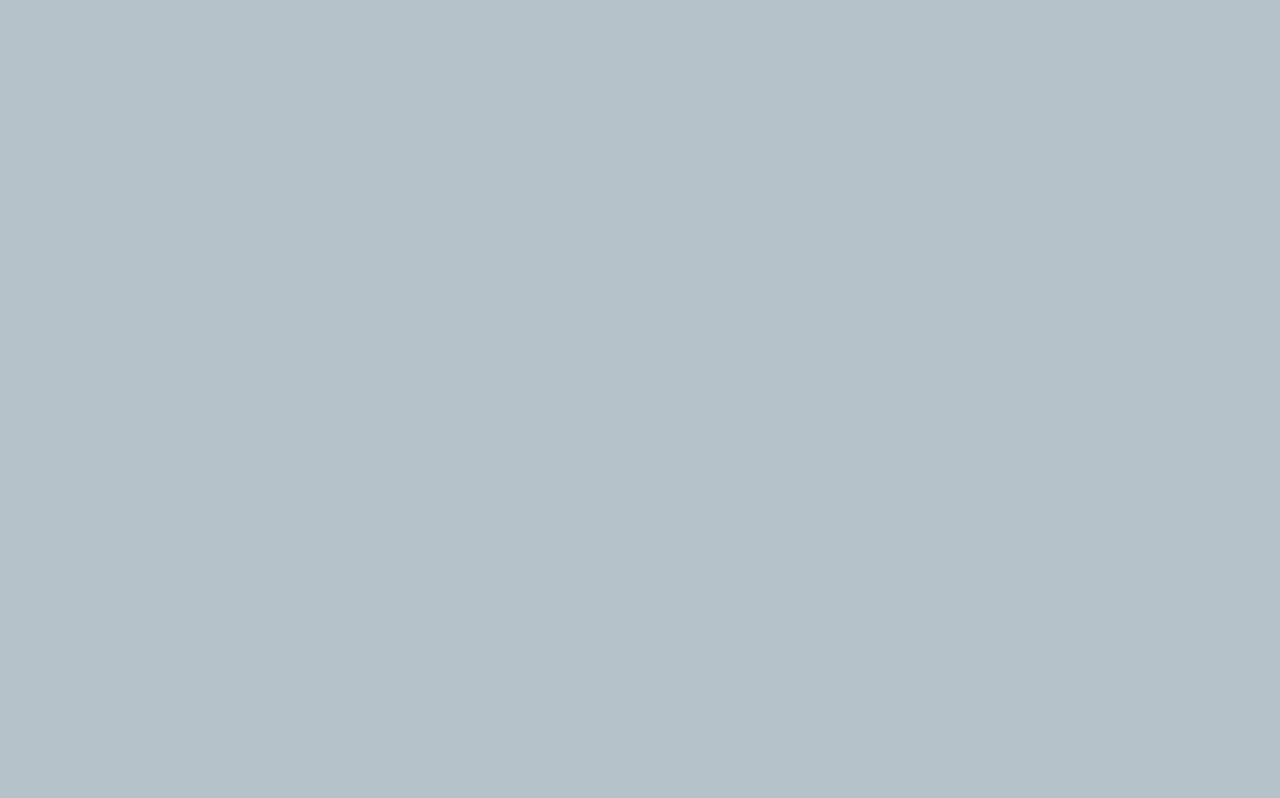
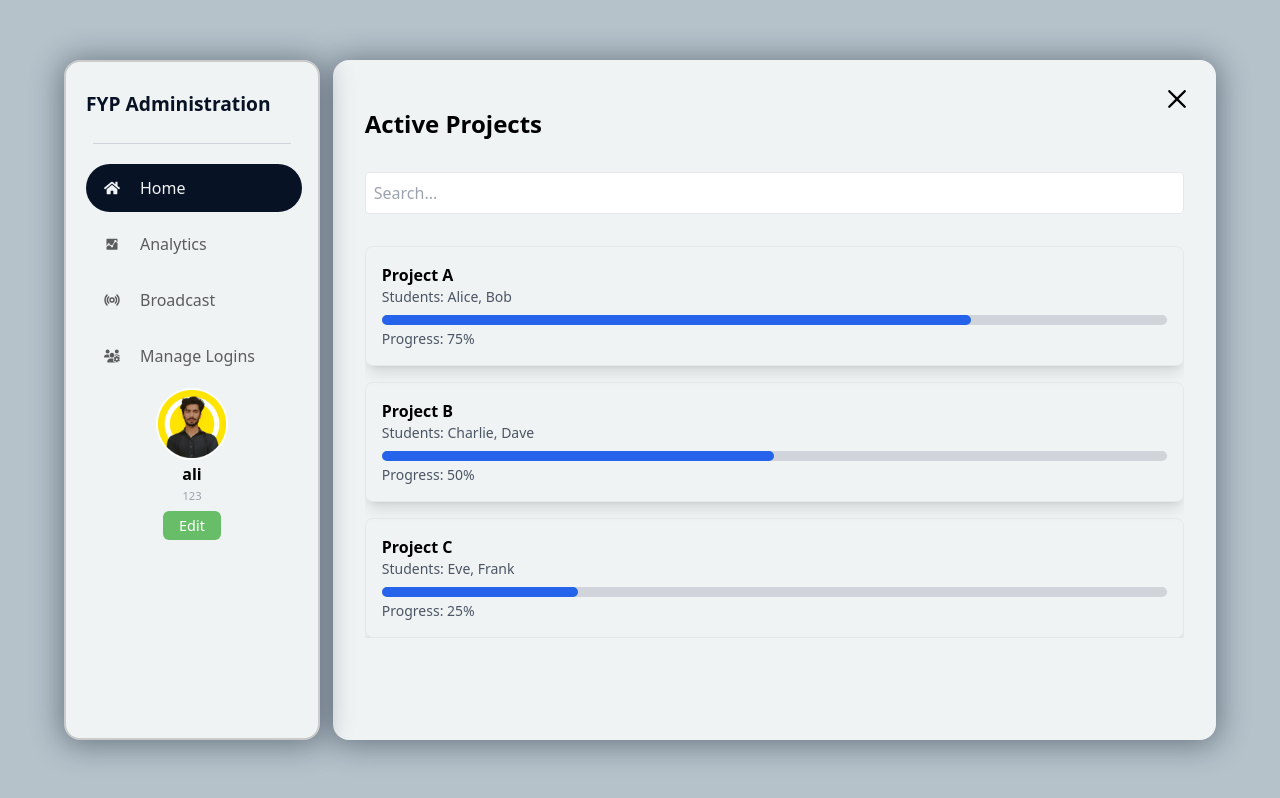
Before and after one commit to mubarakali826/Final-Year-Project-Administration-System, a React (Vite) app: page /admin/projects in a window 1280 px wide. Before the commit this address had no page. Built offline with nearby package versions, Linux system fonts and the light colour scheme.

Commit message:
admin Projects section completed before project details section

```diff
--- a/src/App.jsx
+++ b/src/App.jsx
@@ -12,6 +12,7 @@ import Sidebar from './components/Login/Sidebar/Sidebar';
 import ManageLogins from './components/ADMIN/Manage Logins/ManageLogins';
 import Broadcast from './components/ADMIN/Broadcast/Broadcast';
 import EditProfile from './components/Login/Sidebar/EditProfile';
+import Projects from './components/ADMIN/Projects/Projects';
 
 export default function App() {
   return (
@@ -23,6 +24,7 @@ export default function App() {
         <Route path="/admin/analytics" element={<><AdminAnalytics /><Sidebar/></>} />
         <Route path="/admin/broadcast" element={<><Broadcast /><Sidebar/></>} />
         <Route path="/admin/logins" element={<><ManageLogins /><Sidebar/></>} />
+        <Route path="/admin/projects" element={<><Projects/><Sidebar/></>} />
         <Route path="/edit-profile" element={<><EditProfile /><Sidebar/></>} />
         <Route path="/local/home" element={<LocalHome />} />
         <Route path="/local/documents" element={<LocalDocuments />} />
--- a/src/components/ADMIN/Home/AdminHome.jsx
+++ b/src/components/ADMIN/Home/AdminHome.jsx
@@ -7,13 +7,16 @@ import { FaCircleArrowLeft } from "react-icons/fa6";
 import PiChart from "./PiChart";
 import RecentActivities from "./RecentActivities";
 import QuickLinks from "./QuickLinks";
+import { Link } from "react-router-dom";
 const AdminHome = () => {
   const [hoveredCard, setHoveredCard] = useState(null);
   return (
     <div className="h-screen flex items-center">
       <div className="adminHome gap-4 h-[85%] w-[69%] ml-[26%] rounded-2xl p-8 flex flex-col">
         <div className="number-stats flex gap-4 h-[130px]">
-          <div
+          <Link
+            to="/admin/projects"
+            state={{ card: "active" }} // Pass the card name here
             className="inner-stat rounded-lg relative duration-500"
             onMouseEnter={() => setHoveredCard(1)}
             onMouseLeave={() => setHoveredCard(null)}
@@ -31,15 +34,17 @@ const AdminHome = () => {
                 163
               </div>
             </div>
-          </div>
-          <div
-            className="inner-stat rounded-lg relative"
+          </Link>
+          <Link
+            to="/admin/projects"
+            state={{ card: "completed" }} // Pass the card name here
+            className="inner-stat rounded-lg relative duration-500"
             onMouseEnter={() => setHoveredCard(2)}
             onMouseLeave={() => setHoveredCard(null)}
           >
             <FaCircleArrowLeft
               className={`goto-arrow absolute right-4 top-[15%] text-white transition-opacity duration-300 ${
-                hoveredCard === 2 ? "opacity-100  rotate-180" : "opacity-0"
+                hoveredCard === 2 ? "opacity-100 rotate-180" : "opacity-0"
               }`}
               size={20}
             />
@@ -52,9 +57,11 @@ const AdminHome = () => {
                 23
               </div>
             </div>
-          </div>
-          <div
-            className="inner-stat rounded-lg font-bold relative"
+          </Link>
+          <Link
+            to="/admin/projects"
+            state={{ card: "unassigned" }} // Pass the card name here
+            className="inner-stat rounded-lg relative duration-500"
             onMouseEnter={() => setHoveredCard(3)}
             onMouseLeave={() => setHoveredCard(null)}
           >
@@ -73,9 +80,11 @@ const AdminHome = () => {
                 81
               </div>
             </div>
-          </div>
-          <div
-            className="inner-stat rounded-lg font-bold relative"
+          </Link>
+          <Link
+            to="/admin/projects"
+            state={{ card: "inhouse" }} // Pass the card name here
+            className="inner-stat rounded-lg relative duration-500"
             onMouseEnter={() => setHoveredCard(4)}
             onMouseLeave={() => setHoveredCard(null)}
           >
@@ -94,7 +103,7 @@ const AdminHome = () => {
                 44
               </div>
             </div>
-          </div>
+          </Link>
         </div>
 
         <div className="home-bottom flex rounded-lg max-h-50 ">
@@ -102,10 +111,10 @@ const AdminHome = () => {
             <PiChart />
           </div>
           <div className="recent-activities">
-           <RecentActivities/>
+            <RecentActivities />
           </div>
           <div className="quick-links">
-           <QuickLinks/>
+            <QuickLinks />
           </div>
         </div>
       </div>
--- /dev/null
+++ b/src/components/ADMIN/Projects/Projects.jsx
@@ -0,0 +1,94 @@
+import React from "react";
+import { RxCross2 } from "react-icons/rx";
+import { Link, useLocation } from "react-router-dom";
+
+const Projects = () => {
+  const data = {
+    active: [
+      { name: "Project A", students: ["Alice", "Bob"], progress: 75 },
+      { name: "Project B", students: ["Charlie", "Dave"], progress: 50 },
+      { name: "Project C", students: ["Eve", "Frank"], progress: 25 },
+      // Add more projects as needed
+    ],
+    completed: [
+      { name: "Project H", students: ["Oscar", "Paul"], progress: 100 },
+      // Add more completed projects as needed
+    ],
+    unassigned: [
+      {
+        students: ["Student X"],
+      },
+      {
+        students: ["Student Y"],
+      },
+      {
+        students: ["Student Z"],
+      },
+    ],
+    inhouse: [
+      { name: "In-house Project 1", students: ["Uma", "Victor"], progress: 60 },
+      // Add more in-house projects as needed
+    ],
+  };
+
+  const location = useLocation();
+  const selectedCard = location.state?.card || "active"; // Default to 'active' if no state is passed
+
+  const titleMap = {
+    active: "Active Projects",
+    completed: "Completed Projects",
+    unassigned: "Unassigned Students",
+    inhouse: "In-house Projects",
+  };
+
+  return (
+    <div className="h-screen flex items-center">
+      <div className="adminHome gap-4 h-[85%] w-[69%] ml-[26%] rounded-2xl p-8 flex flex-col relative">
+        <Link to="/admin/home">
+          <RxCross2
+            size={30}
+            className="absolute top-6 right-6 cursor-pointer"
+          />
+        </Link>
+        <h2 className="text-2xl font-bold mb-4">{titleMap[selectedCard]}</h2>
+
+        {/* Search Bar */}
+        <input
+          type="text"
+          placeholder="Search..."
+          className="search-bar p-2 rounded border mb-4 w-full"
+        />
+
+        {/* List of Clickable Projects */}
+        <div
+          className="flex flex-col gap-4 overflow-y-auto"
+          style={{ maxHeight: "60vh" }}
+        >
+          {data[selectedCard].map((item, index) => (
+            <button
+              key={index}
+              className="project-item p-4 border rounded-lg shadow-lg text-left hover:bg-gray-200 transition-colors duration-200"
+              onClick={() => console.log(`${item.name} clicked`)}
+            >
+              <h3 className="font-bold">{item.name}</h3>
+              <p className="text-sm text-gray-600">
+                Students: {item.students?.join(", ")}
+              </p>
+              <div className="w-full bg-gray-300 rounded-full h-2.5 mt-2">
+                <div
+                  className="bg-blue-600 h-2.5 rounded-full"
+                  style={{ width: `${item.progress}%` }}
+                ></div>
+              </div>
+              <p className="text-sm text-gray-600 mt-1">
+                Progress: {item.progress}%
+              </p>
+            </button>
+          ))}
+        </div>
+      </div>
+    </div>
+  );
+};
+
+export default Projects;
--- a/src/components/MirrorButton/MirrorButton.scss
+++ b/src/components/MirrorButton/MirrorButton.scss
@@ -10,7 +10,7 @@
     z-index: 1;
     overflow: hidden;
     border: 1px solid;
-    transition: all 0.3s ease; /* Smooth transition for all properties */
+    transition: all 0.3s ease;
 
     &:hover {
       color: inherit; /* This ensures text color will change dynamically */
```
